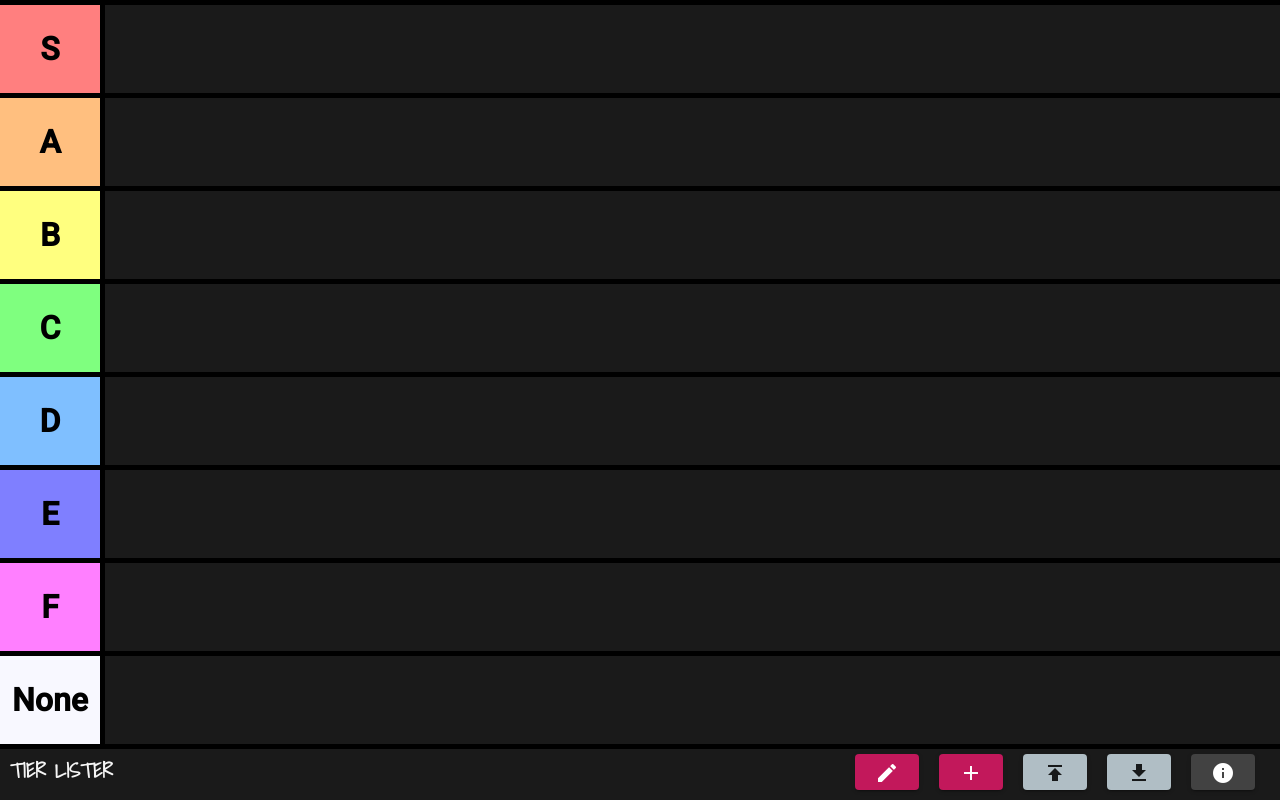
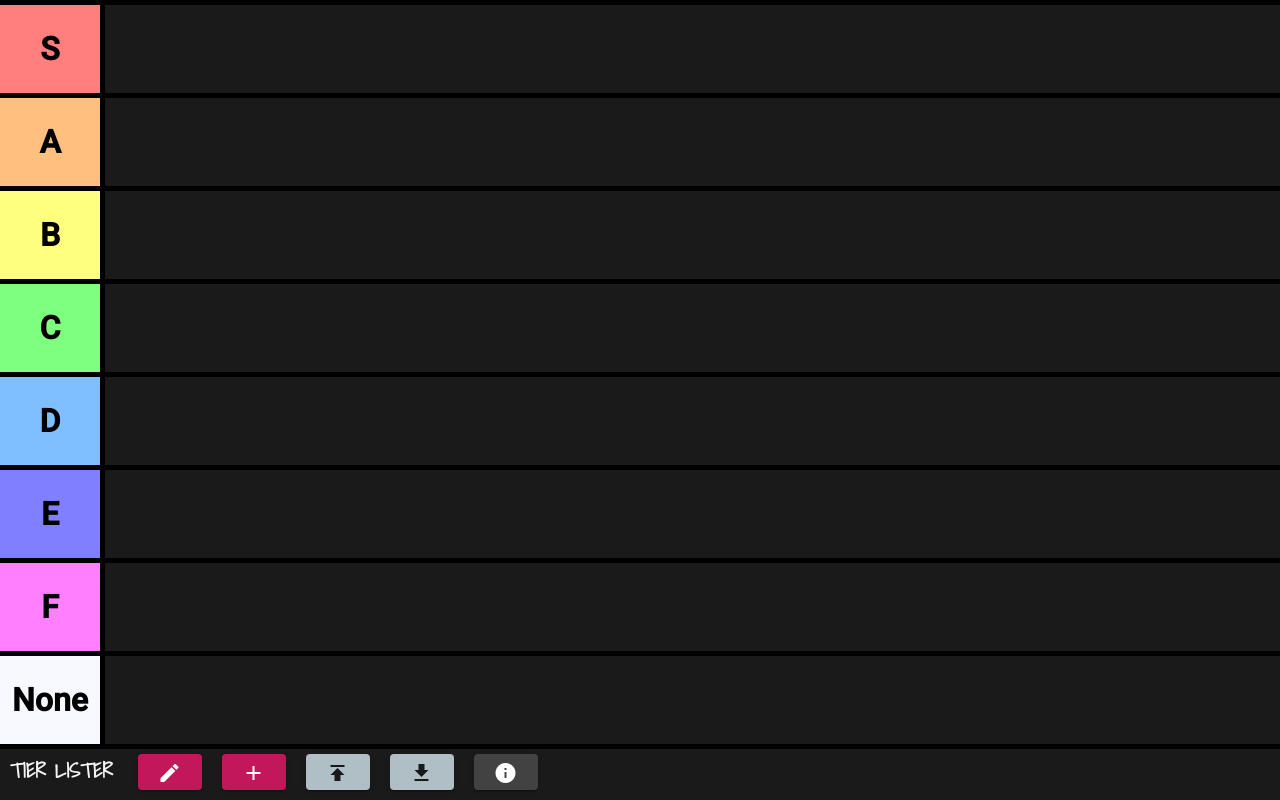
Before and after one commit to jackfrate/tierLister, an Angular app: page /tierList in a window 1280 px wide. Built offline with nearby package versions, Linux system fonts and the light colour scheme.

Commit message:
fix buttons being off to the left

```diff
--- a/src/app/tier-list/board/board.component.scss
+++ b/src/app/tier-list/board/board.component.scss
@@ -61,10 +61,8 @@
   .bottom-bar {
     display: flex;
     flex-direction: row;
-    justify-content: space-between;
     margin-bottom: 5px;
     .title-box {
-      // TODO: do like fonts and stuff
       display: flex;
       flex-flow: row;
       justify-content: space-between;
```
